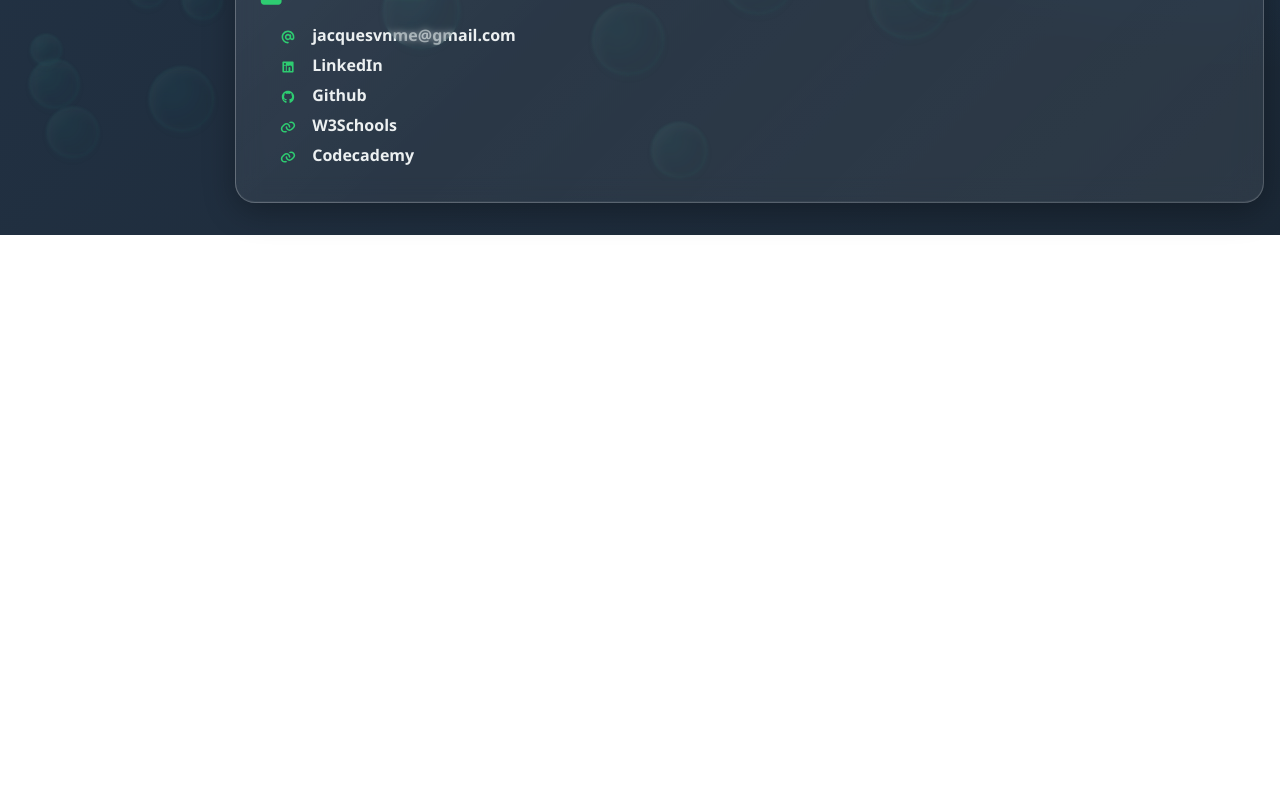
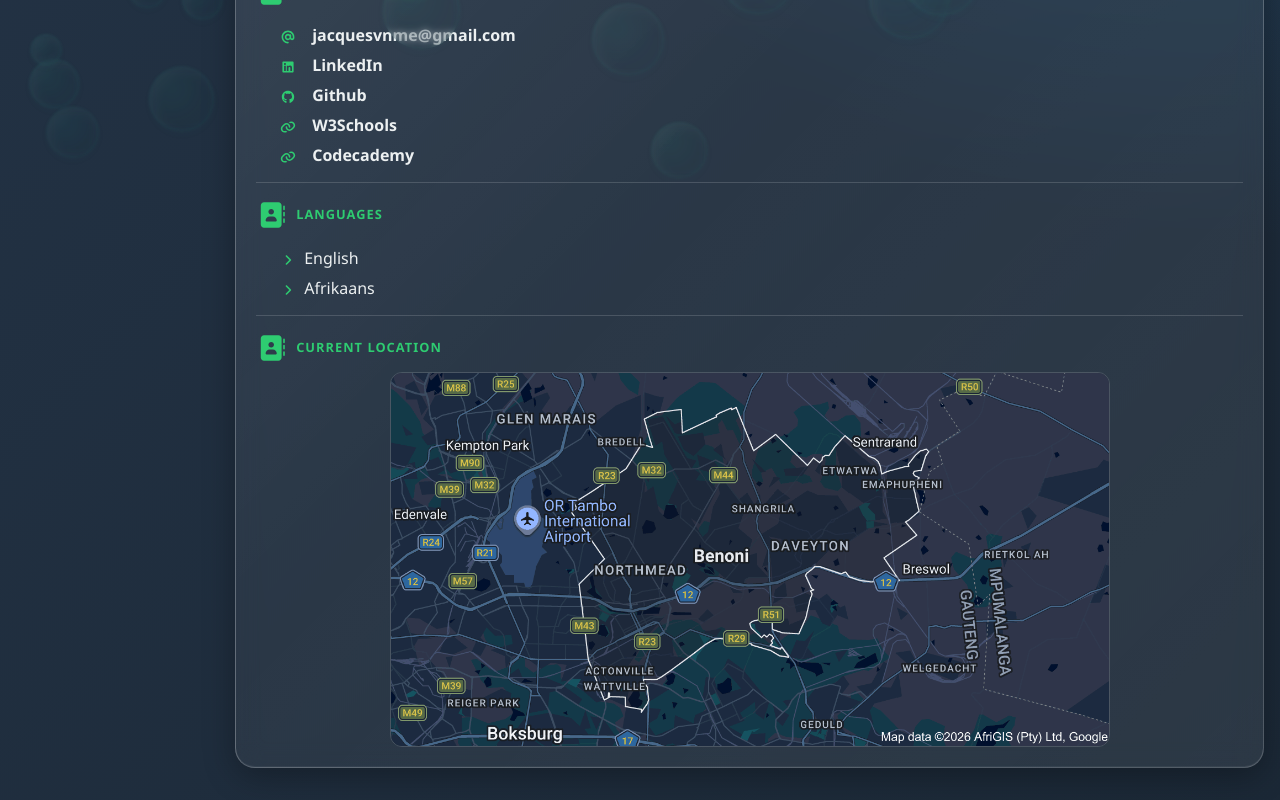
Before and after one commit to Jacquesvnme/VuePortfolioProject, a Vue app: page /About-Me in a window 1280 px wide. Shown: the part 619-1419 px from the top of the page. Before the commit the page ends 854 px from the top, so only its background shows below. Built offline with nearby package versions, Linux system fonts and the light colour scheme.

Commit message:
Added languages and location
Added my approximate location and languages that I speak

```diff
--- a/public/css/Mobile.css
+++ b/public/css/Mobile.css
@@ -30,7 +30,8 @@
   }
 
   .custom-list-contact li,
-  .custom-list-skills li {
+  .custom-list-skills li,
+  .custom-list-languages li {
     margin-left: -1.5rem;
   }
 }
--- a/src/Pages/PortfolioSections/AboutMe.vue
+++ b/src/Pages/PortfolioSections/AboutMe.vue
@@ -37,6 +37,7 @@
 
     <div class="card">
       <User class="medium-svg-styling" />
+      <!-- ! About Me -->
       <p class="eyebrow display-inline">About Me</p>
       <p class="about-me-paragraph">
         I'm a student currently studying at Belgium Campus I have learnt a wide variety of
@@ -48,6 +49,7 @@
       </p>
 
       <ThinDivider />
+      <!-- ! Key Skills -->
       <Wrench class="medium-svg-styling" />
       <p class="eyebrow display-inline">Key Skills</p>
 
@@ -63,7 +65,7 @@
       </ul>
 
       <ThinDivider />
-
+      <!-- ! Contact Details -->
       <AddressBook class="medium-svg-styling" />
       <p class="eyebrow display-inline">Contact Details</p>
 
@@ -134,6 +136,29 @@
           </a>
         </li>
       </ul>
+
+      <ThinDivider />
+      <!-- ! Languages -->
+      <AddressBook class="medium-svg-styling" />
+      <p class="eyebrow display-inline">Languages</p>
+      <ul class="custom-list-languages">
+        <li><AngleRight class="small-svg-styling" />English</li>
+        <li><AngleRight class="small-svg-styling" />Afrikaans</li>
+      </ul>
+
+      <ThinDivider />
+      <!-- ! Address -->
+      <AddressBook class="medium-svg-styling" />
+      <p class="eyebrow display-inline">Current location</p>
+      <div class="current-location">
+        <img
+          src="/Images/GoogleAddress.png"
+          alt="Google Maps image of my current location"
+          class="location-image"
+          loading="lazy"
+          decoding="async"
+        />
+      </div>
     </div>
   </ThreeSectionLayout>
 </template>
@@ -150,13 +175,15 @@
 }
 
 .custom-list-skills,
-.custom-list-contact {
+.custom-list-contact,
+.custom-list-languages {
   list-style-type: none;
   margin-left: -1rem;
 }
 
 .custom-list-skills li,
-.custom-list-contact li {
+.custom-list-contact li,
+.custom-list-languages li {
   margin-bottom: 0.5rem;
 }
 
@@ -168,4 +195,19 @@
 .small-svg-styling {
   margin-right: 0.5rem;
 }
+
+/* Styling for the location image */
+.current-location {
+  display: flex;
+  justify-content: center;
+  margin-top: 0.5rem;
+}
+
+.location-image {
+  width: min(100%, 720px);
+  height: auto;
+  border-radius: 0.75rem;
+  border: 1px solid rgba(255, 255, 255, 0.15);
+  object-fit: cover;
+}
 </style>
```
